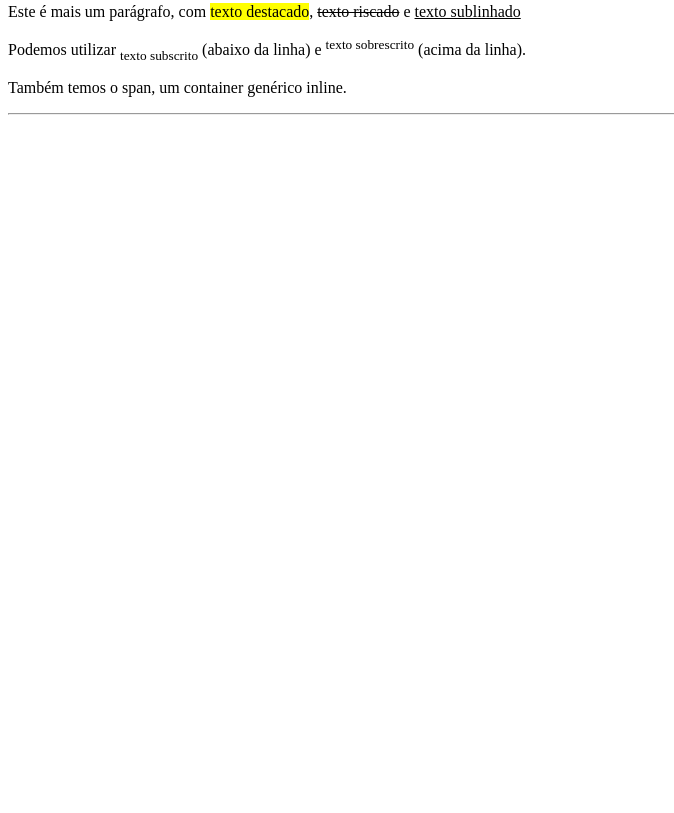
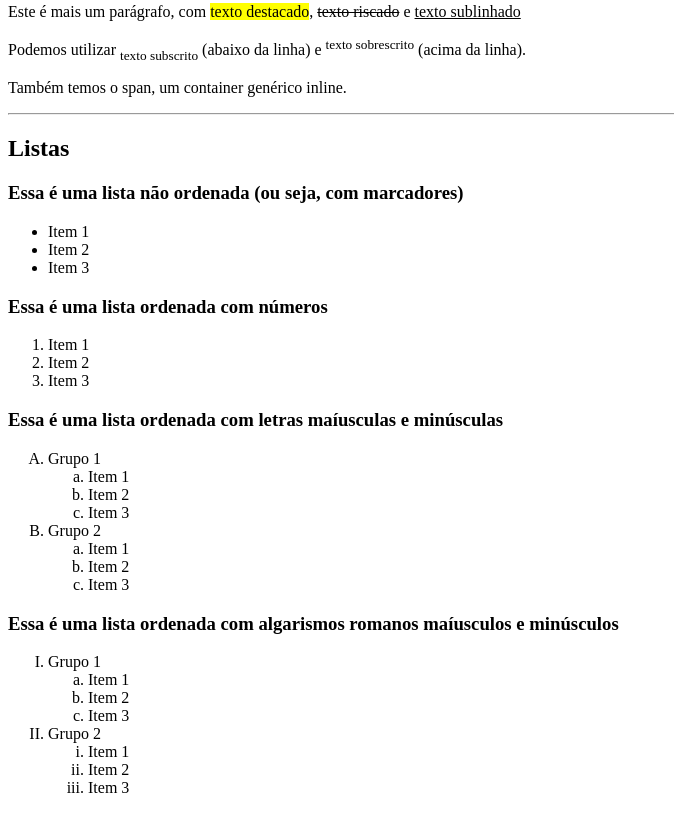
Before and after one commit to N4rdelli/aulas-desperta-stem, a plain HTML site: page aula-1/index.html in a window 1280 px wide. Shown: the part 458-1271 px from the top of the page, without its empty margins (0-674 px from the left). Before the commit the page ends 800 px from the top, so only its background shows below. Drawn offline with Linux system fonts and the light colour scheme.

Commit message:
Explica alguns tipos de Listas em um documento .html.

```diff
--- a/aula-1/index.html
+++ b/aula-1/index.html
@@ -49,6 +49,66 @@
     <p>Também temos o <span>span, um container genérico inline</span>.</p>
 
     <hr>
+
+    <h2>Listas</h2>
+
+    <h3>Essa é uma lista não ordenada (ou seja, com marcadores)</h3>
+    <ul>
+    <!-- Tag de abertura da lista não ordenada. -->
+        <li>Item 1</li>
+        <!-- Elemento de lista. -->
+        <li>Item 2</li>
+        <li>Item 3</li>
+    </ul>
+
+    <h3>Essa é uma lista ordenada com números</h3>
+    <ol type="1">
+    <!-- Tag de abertura da lista ordenada. -->
+        <li>Item 1</li>
+        <!-- Elemento de lista. -->
+        <li>Item 2</li>
+        <li>Item 3</li>
+    </ol>
+
+    <h3>Essa é uma lista ordenada com letras maíusculas e minúsculas</h3>
+    <ol type="A">
+        <li>
+            Grupo 1
+            <ol type="a">
+                <li>Item 1</li>
+                <li>Item 2</li>
+                <li>Item 3</li>
+            </ol>
+        </li>
+        <li>
+            Grupo 2
+            <ol type="a">
+                <li>Item 1</li>
+                <li>Item 2</li>
+                <li>Item 3</li>
+            </ol>
+        </li>
+    </ol>
+
+    <h3>Essa é uma lista ordenada com algarismos romanos maíusculos e minúsculos</h3>
+    <ol type="I">
+        <li>
+            Grupo 1
+            <ol type="a">
+                <li>Item 1</li>
+                <li>Item 2</li>
+                <li>Item 3</li>
+            </ol>
+        </li>
+        <li>
+            Grupo 2
+            <ol type="i">
+                <li>Item 1</li>
+                <li>Item 2</li>
+                <li>Item 3</li>
+            </ol>
+        </li>
+    </ol>
 </body>
 
 </html>
```
